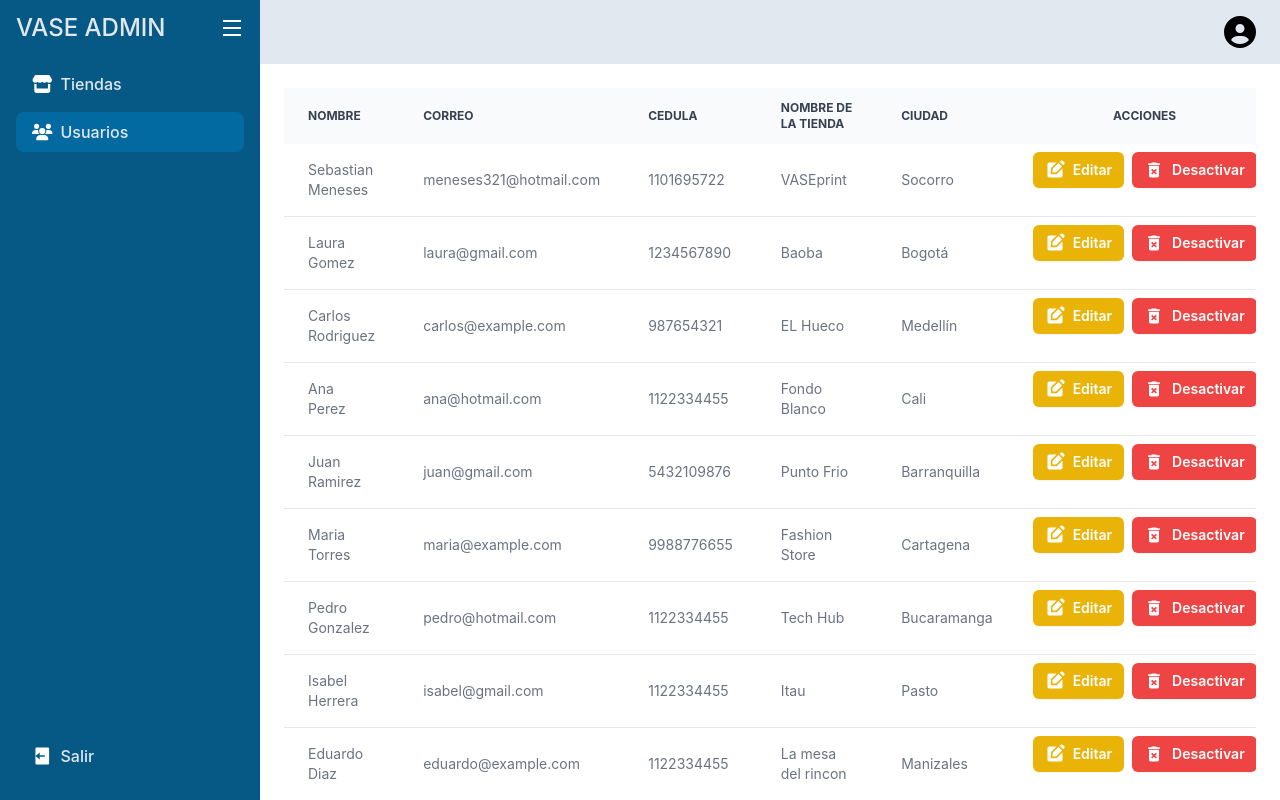
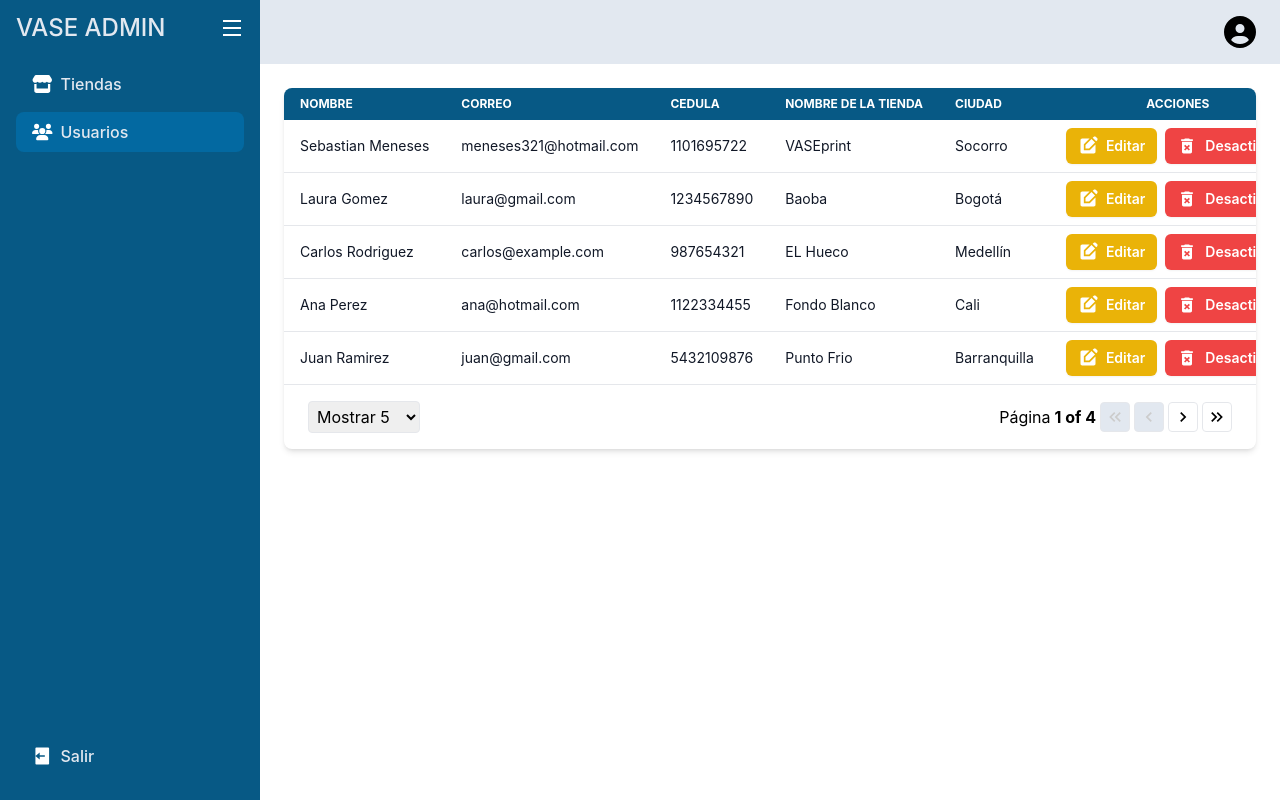
Before and after one commit to poncho29/admin-app, a React (Vite) app: page /dashboard/users in a window 1280 px wide. Built offline with nearby package versions, Linux system fonts and the light colour scheme.

Commit message:
[ADD] - pagination page and funcionality

```diff
--- /dev/null
+++ b/src/components/common/PaginationTable.tsx
@@ -0,0 +1,87 @@
+import {
+  MdKeyboardArrowLeft,
+  MdKeyboardDoubleArrowLeft,
+  MdOutlineKeyboardArrowRight,
+  MdOutlineKeyboardDoubleArrowRight
+} from "react-icons/md";
+
+interface Props {
+  page: number;
+  totalPages: number;
+  pageSize: number;
+  onChangePage: (e: number) => void;
+  onChangePageSize: (e: number) => void;
+}
+
+export const PaginationTable = ({
+  page,
+  totalPages,
+  pageSize,
+  onChangePage,
+  onChangePageSize
+}: Props) => {
+  return (
+    <div className="w-full flex items-center justify-between gap-2 px-6 py-4">
+    <select
+      className='w-28 rounded border p-1 focus:outline-none focus:ring-1 focus:ring-sky-800'
+      value={pageSize}
+      onChange={(e) => onChangePageSize(Number(e.target.value))}
+    >
+      {[5, 10, 20, 30, 40, 50].map((pageSize) => (
+        <option key={pageSize} value={pageSize}>
+          Mostrar {pageSize}
+        </option>
+      ))}
+    </select>
+
+    <div className='flex gap-1'>
+      <div className="min-w-24 flex items-center justify-between gap-1 cursor-default">
+        <span>Página</span>
+        <strong>
+          { page } of { totalPages }
+        </strong>
+      </div>
+      <button
+        disabled={page === 1}
+        className={`rounded border p-1 cursor-pointer ${page === 1 && 'bg-slate-200'}`}
+        onClick={() => onChangePage(1)}
+      >
+        <MdKeyboardDoubleArrowLeft
+          size={20}
+          color={`${page === 1 ? '#ccc' : '#000'}`}
+        />
+      </button>
+      <button
+        disabled={page === 1}
+        className={`rounded border p-1 cursor-pointer ${page === 1 && 'bg-slate-200'}`}
+        onClick={() => onChangePage(page - 1)}
+      >
+        <MdKeyboardArrowLeft
+          size={20}
+          color={`${page === 1 ? '#ccc' : '#000'}`}
+        />
+      </button>
+      <button
+        disabled={page === totalPages}
+        className={`rounded border p-1 cursor-pointer ${page === totalPages && 'bg-slate-200'}`}
+        onClick={() => onChangePage(page + 1)}
+      >
+        <MdOutlineKeyboardArrowRight
+          size={20}
+          color={`${page === totalPages ? '#ccc' : '#000'}`}
+        />
+      </button>
+      <button
+        disabled={page === totalPages}
+        className={`rounded border p-1 cursor-pointer ${page === totalPages && 'bg-slate-200'}`}
+        onClick={() => onChangePage(totalPages)}
+      >
+        <MdOutlineKeyboardDoubleArrowRight
+          size={20}
+          color={`${page === totalPages ? '#ccc' : '#000'}`}
+        />
+      </button>
+    </div>
+  </div>
+  )
+}
--- a/src/components/common/TableCustom.tsx
+++ b/src/components/common/TableCustom.tsx
@@ -1,5 +1,9 @@
+/* eslint-disable react-hooks/exhaustive-deps */
+import { useEffect, useState } from "react";
 import { MdDeleteForever, MdEditSquare, MdRemoveRedEye } from "react-icons/md";
+
 import { Buttom } from "./Buttom";
+import { PaginationTable } from "./PaginationTable";
 
 export type Column<T> = {
   header: string;
@@ -17,8 +21,48 @@ interface Props <T>{
 }
 
 export const TableCustom = <T,>({ data, columns, controls = [], }: Props<T>) => {
-  // eslint-disable-next-line @typescript-eslint/no-explicit-any
-  const convertToReactNode = (value: any): React.ReactNode => {
+
+  const [finalData, setFinalData] = useState<T[]>([]);
+  const [pagination, setPagination] = useState({
+    page: 1,
+    totalPage: 1,
+    pageSize: 5
+  });
+
+  useEffect(() => {
+    const total = Math.floor(data.length / pagination.pageSize);
+    const newData = handlePaginteData(data);
+
+    setPagination(old => ({ ...old, totalPage: total }));
+    setFinalData(newData);
+  }, []);
+
+  useEffect(() => {
+    const newData = handlePaginteData(data);
+    setFinalData(newData);
+  }, [pagination.page]);
+
+  useEffect(() => {
+    const total = Math.floor(data.length / pagination.pageSize);
+    setPagination(old => ({ ...old, page: 1, totalPage: total }));
+  }, [pagination.pageSize]);
+
+  const handleChangePage = (newPage: number) => {
+    setPagination(old => ({ ...old, page: newPage }));
+  }
+
+  const handleChangePageSize = (newPageSize: number) => {
+    setPagination(old => ({ ...old, pageSize: newPageSize }));
+  }
+
+  const handlePaginteData = (data: T[]) => {
+    const start = pagination.page === 1 ? 0 : (pagination.page * pagination.pageSize) - pagination.pageSize;
+    const end = pagination.page * pagination.pageSize;
+
+    return data.slice(start, end);
+  }
+
+  const convertToReactNode = (value: unknown): React.ReactNode => {
     if (value === null || value === undefined) {
       return '';
     } else if (typeof value === 'boolean') {
@@ -57,12 +101,18 @@ export const TableCustom = <T,>({ data, columns, controls = [], }: Props<T>) =>
   }
 
   return (
-    <div className="relative overflow-x-auto">
-      <table className="w-full text-sm text-left rtl:text-right text-gray-500 dark:text-gray-400">
-        <thead className="text-xs text-gray-700 uppercase bg-gray-50 dark:bg-gray-700 dark:text-gray-400">
-          <tr>
+    <div className="overflow-x-auto shadow-md sm:rounded-lg">
+      <table className="w-full text-sm text-left rtl:text-right">
+        <thead className="">
+          <tr
+            className="text-xs text-white uppercase bg-sky-800"
+          >
             {columns.map(({ header }) => (
-              <th key={header} scope="col" className="px-6 py-3">
+              <th
+                key={header}
+                scope="col"
+                className="text-nowrap px-4 py-2 cursor-pointer"
+              >
                 { header }
               </th>
             ))}
@@ -78,15 +128,24 @@ export const TableCustom = <T,>({ data, columns, controls = [], }: Props<T>) =>
           </tr>
         </thead>
         <tbody>
-          {data.map((item, index) => (
-            <tr key={index} className="bg-white border-b dark:bg-gray-800 dark:border-gray-700">
+          {finalData.map((item, index) => (
+            <tr
+              key={index}
+              className="text-gray-900 border-b bg-white"
+            >
               {columns.map(({ accessor }) => (
-                <td key={String(accessor)} className="px-6 py-4">
+                <td
+                  key={String(accessor)}
+                  className="text-nowrap px-4 py-2"
+                >
                   {convertToReactNode(item[accessor])}
                 </td>
               ))}
               {controls.length > 0 && (
-                <td key="controls-body" className="flex gap-2 px-4 py-2">
+                <td
+                  key="controls-body"
+                  className="flex gap-2 px-4 py-2"
+                >
                   {controls.map(({ text, icon, onClick }) => (
                     <Buttom
                       key={text}
@@ -103,6 +162,14 @@ export const TableCustom = <T,>({ data, columns, controls = [], }: Props<T>) =>
           ))}
         </tbody>
       </table>
+
+      <PaginationTable
+        page={pagination.page}
+        totalPages={pagination.totalPage}
+        pageSize={pagination.pageSize}
+        onChangePage={handleChangePage}
+        onChangePageSize={handleChangePageSize}
+      />
     </div>
   )
 }
```
Also changed, not shown: src/components/index.ts (+5 -4 lines).
